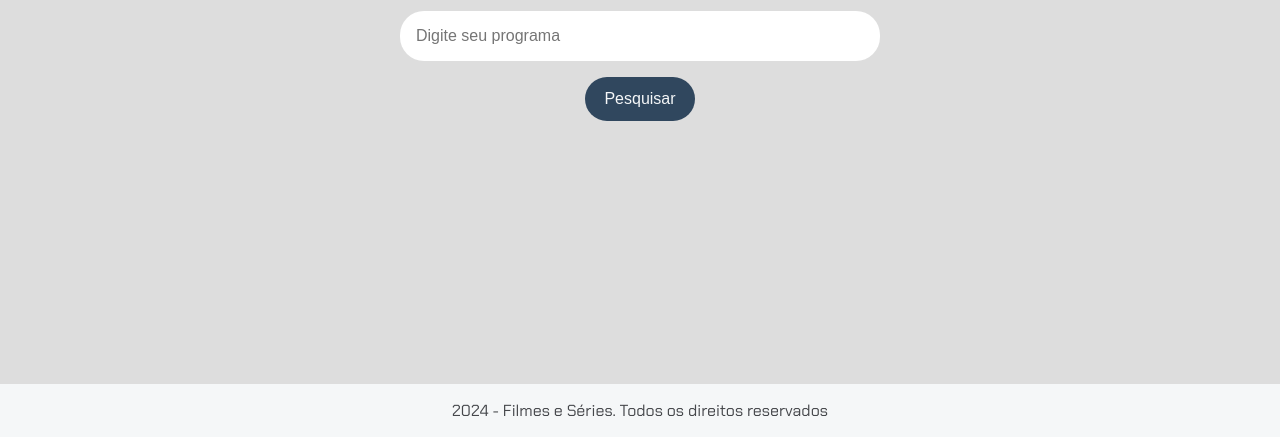
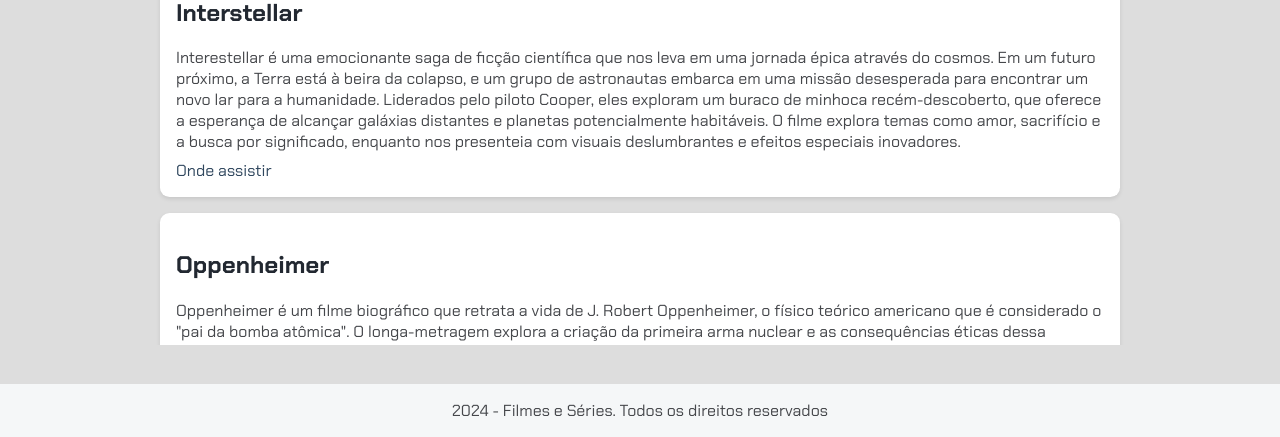
Before and after one commit to gkschuch/Imersao_Dev_Alura, a plain HTML site: page index.html in a window 1280 px wide. Shown: the part 363-800 px from the top of the page. Drawn offline with Linux system fonts and the light colour scheme.

Commit message:
começo da base de dados

```diff
--- /dev/null
+++ b/app.js
@@ -0,0 +1 @@
+console.log("Olá, mundo!");
--- a/index.html
+++ b/index.html
@@ -17,10 +17,53 @@
             <input type="text" placeholder="Digite seu programa">
             <button>Pesquisar</button>
         </section>
+        <section class="resultados-pesquisa">
+            <div class="item-resultado">
+                <h2>Interstellar</h2>
+                <p class="descricao-meta">
+                    Interestellar é uma emocionante saga de ficção científica que nos leva em uma
+                    jornada épica através do
+                    cosmos. Em um futuro próximo, a Terra está à beira da colapso, e um grupo de astronautas embarca em
+                    uma
+                    missão desesperada para encontrar um novo lar para a humanidade. Liderados pelo piloto Cooper, eles
+                    exploram um buraco de minhoca recém-descoberto, que oferece a esperança de alcançar galáxias
+                    distantes e
+                    planetas potencialmente habitáveis. O filme explora temas como amor, sacrifício e a busca por
+                    significado, enquanto nos presenteia com visuais deslumbrantes e efeitos especiais inovadores.
+                </p>
+                <a href="https://play.max.com/movie/aa5b9295-8f9c-44f5-809b-3f2b84badfbf?utm_source=universal_search"
+                    target="_blank">Onde
+                    assistir</a>
+            </div>
+
+            <div class="item-resultado">
+                <h2>Oppenheimer</h2>
+                <p class="descricao-meta">
+                    Oppenheimer é um filme biográfico que retrata a vida de J. Robert Oppenheimer, o físico teórico
+                    americano que é considerado o "pai da bomba atômica". O longa-metragem explora a criação da primeira
+                    arma nuclear e as consequências éticas dessa descoberta, além de apresentar um retrato íntimo do
+                    cientista e seu dilema moral.
+                </p>
+                <a href="https://www.primevideo.com/dp/amzn1.dv.gti.f60cf07a-7363-411e-9f4a-b93b568ef3d3?autoplay=0&ref_=atv_cf_strg_wb"
+                    target="_blank">Onde assistir</a>
+            </div>
+
+            <div class="item-resultado">
+                <h2>Breaking Bad</h2>
+                <p class="descricao-meta">
+                    Breaking Bad é uma série de televisão americana que acompanha a transformação de Walter White, um
+                    professor de química do ensino médio diagnosticado com câncer, em um poderoso chefão do tráfico de
+                    drogas. A série explora temas como moralidade, família, poder e as consequências das escolhas.
+                </p>
+                <a href="https://www.netflix.com/br/title/70143796" target="_blank">Onde assistir</a>
+            </div>
+
+        </section>
     </main>
     <footer>
         <p>2024 - Filmes e Séries. Todos os direitos reservados</p>
     </footer>
+    <script src="app.js"></script>
 </body>
 
 </html>
```
